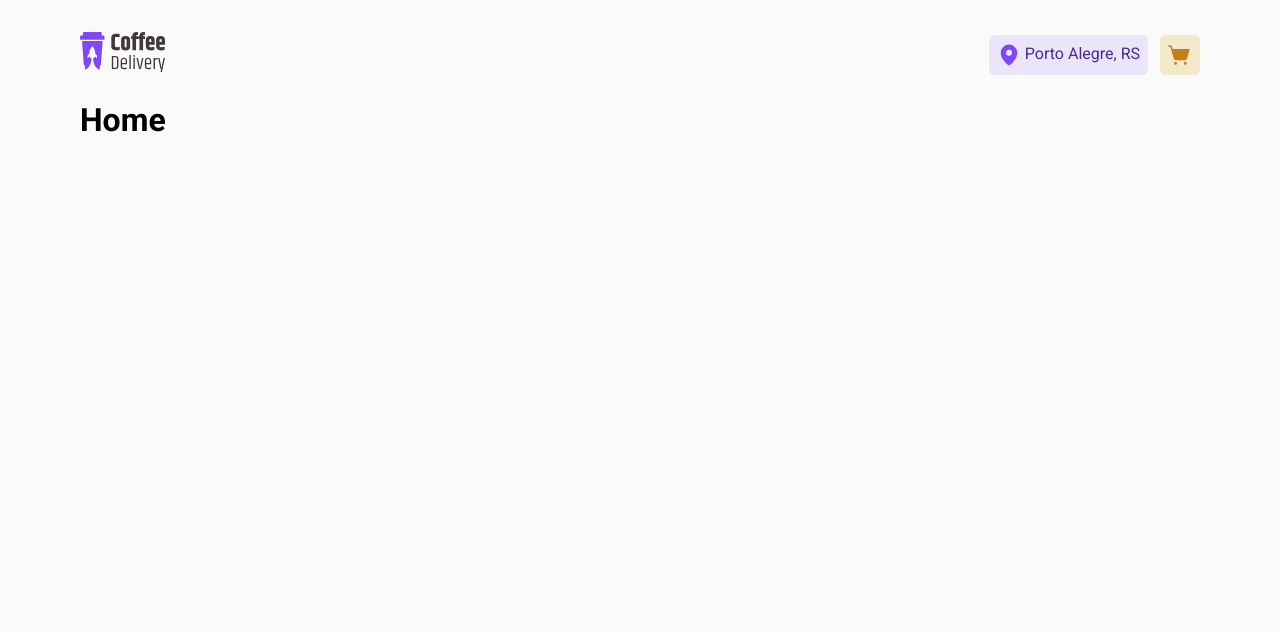
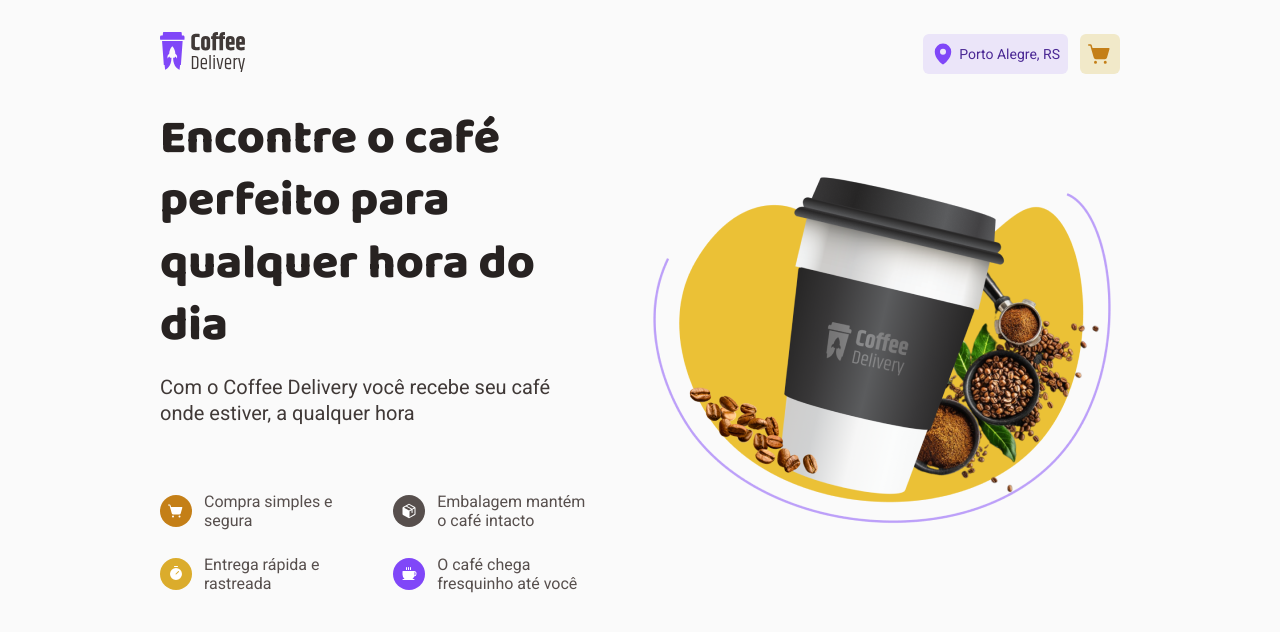
Before and after one commit to lutzzdias/coffee-delivery, a React (Vite) app: page / in a window 1280 px wide. Shown: the top 632 px of the page. Built offline with nearby package versions, Linux system fonts and the light colour scheme.

Commit message:
feat: home intro UI

```diff
--- a/src/components/Header/styles.tsx
+++ b/src/components/Header/styles.tsx
@@ -17,7 +17,9 @@ export const ActionContainer = styled.div`
   align-items: center;
   justify-content: center;
 
-  font: ${(props) => props.theme.textStyles.text.small};
+  font-size: ${(props) => props.theme.fontSizes.text.small};
+  font-weight: ${(props) => props.theme.fontWeights.regular};
+  line-height: 130%;
 
   gap: 0.25rem;
   padding: 0.5rem;
--- a/src/layouts/DefaultLayout/styles.ts
+++ b/src/layouts/DefaultLayout/styles.ts
@@ -5,6 +5,6 @@ export const LayoutContainer = styled.div`
   flex-direction: column;
 
   max-width: 70rem;
-  margin: 0 auto;
-  background: ${(props) => props.theme.background};
+  margin: 0 10rem;
+  background: ${(props) => props.theme.colors.background};
 `
--- /dev/null
+++ b/src/pages/Home/components/Intro/components/FeatureList/index.tsx
@@ -0,0 +1,33 @@
+import { Coffee, Package, ShoppingCartSimple, Timer } from 'phosphor-react'
+import { FeatureListContainer, Icon, ListItem } from './styles'
+
+export function FeatureList() {
+  return (
+    <FeatureListContainer>
+      <ListItem>
+        <Icon color="yellowDark">
+          <ShoppingCartSimple size={16} weight="fill" />
+        </Icon>
+        Compra simples e segura
+      </ListItem>
+      <ListItem>
+        <Icon color="baseText">
+          <Package size={16} weight="fill" />
+        </Icon>
+        Embalagem mantém o café intacto
+      </ListItem>
+      <ListItem>
+        <Icon color="yellow">
+          <Timer size={16} weight="fill" />
+        </Icon>
+        Entrega rápida e rastreada
+      </ListItem>
+      <ListItem>
+        <Icon color="purple">
+          <Coffee size={16} weight="fill" />
+        </Icon>
+        O café chega fresquinho até você
+      </ListItem>
+    </FeatureListContainer>
+  )
+}
--- /dev/null
+++ b/src/pages/Home/components/Intro/components/FeatureList/styles.ts
@@ -0,0 +1,41 @@
+import styled from 'styled-components'
+
+import { lightTheme } from '../../../../../../styles/themes/light'
+
+interface IntroFeatureIconProps {
+  color: keyof typeof lightTheme.colors
+}
+
+export const FeatureListContainer = styled.ul`
+  display: flex;
+  flex-wrap: wrap;
+
+  list-style: none;
+
+  gap: 1.6rem 2.5rem;
+`
+
+export const ListItem = styled.li`
+  display: flex;
+  align-items: center;
+
+  width: calc(50% - 1.3rem);
+  gap: 0.75rem;
+
+  font-size: ${(props) => props.theme.fontSizes.text.medium};
+  font-weight: ${(props) => props.theme.fontWeights.regular};
+
+  color: ${(props) => props.theme.colors.baseText};
+`
+
+export const Icon = styled.span<IntroFeatureIconProps>`
+  display: flex;
+  align-items: center;
+  justify-content: center;
+
+  border-radius: 50%;
+  padding: 0.5rem;
+
+  color: ${(props) => props.theme.colors.white};
+  background: ${(props) => props.theme.colors[props.color]};
+`
--- /dev/null
+++ b/src/pages/Home/components/Intro/index.tsx
@@ -0,0 +1,29 @@
+import introImage from '../../../../assets/intro-image.png'
+import { FeatureList } from './components/FeatureList'
+import {
+  IntroContainer,
+  IntroContent,
+  IntroDescription,
+  IntroInfo,
+  IntroTitle,
+} from './styles'
+
+export function Intro() {
+  return (
+    <IntroContainer>
+      <IntroContent>
+        <IntroInfo>
+          <IntroTitle>
+            Encontre o café perfeito para qualquer hora do dia
+          </IntroTitle>
+          <IntroDescription>
+            Com o Coffee Delivery você recebe seu café onde estiver, a qualquer
+            hora
+          </IntroDescription>
+        </IntroInfo>
+        <FeatureList />
+      </IntroContent>
+      <img src={introImage} alt="" />
+    </IntroContainer>
+  )
+}
--- /dev/null
+++ b/src/pages/Home/components/Intro/styles.ts
@@ -0,0 +1,42 @@
+import styled from 'styled-components'
+
+export const IntroContainer = styled.div`
+  display: flex;
+  align-items: center;
+  justify-content: center;
+
+  gap: 3.5rem;
+`
+
+export const IntroContent = styled.div`
+  display: flex;
+  flex-direction: column;
+  align-items: start;
+  justify-content: start;
+
+  gap: 4.125rem;
+`
+
+export const IntroInfo = styled.div`
+  display: flex;
+  flex-direction: column;
+
+  gap: 1rem;
+`
+
+export const IntroTitle = styled.h1`
+  color: ${(props) => props.theme.colors.baseTitle};
+
+  font-family: 'Baloo 2', sans-serif;
+  font-size: ${(props) => props.theme.fontSizes.title.extraLarge};
+  font-weight: ${(props) => props.theme.fontWeights.extraBold};
+  line-height: 130%;
+`
+
+export const IntroDescription = styled.p`
+  color: ${(props) => props.theme.colors.baseSubtitle};
+
+  font-size: ${(props) => props.theme.fontSizes.text.large};
+  font-weight: ${(props) => props.theme.fontWeights.regular};
+  line-height: 130%;
+`
--- a/src/pages/Home/index.tsx
+++ b/src/pages/Home/index.tsx
@@ -1,7 +1,9 @@
+import { Intro } from './components/Intro'
+
 export function Home() {
   return (
     <>
-      <h1>Home</h1>
+      <Intro />
     </>
   )
 }
--- a/src/styles/global.ts
+++ b/src/styles/global.ts
@@ -13,8 +13,5 @@ export const GlobalStyle = createGlobalStyle`
 
   body, input, textarea, button {
     font-family: 'Roboto', sans-serif;
-    font-weight: 400;
-    font-size: 1rem;
-    line-height: 130%;
   }
 `
--- a/src/styles/themes/light.ts
+++ b/src/styles/themes/light.ts
@@ -22,100 +22,30 @@ export const lightTheme = {
     white: '#FFFFFF',
   },
 
-  textStyles: {
+  fontSizes: {
     title: {
-      extraLarge: {
-        fontSize: '3rem',
-        fontWeight: 800,
-
-        lineHeight: '130%',
-      },
-      large: {
-        fontSize: '2rem',
-        fontWeight: 800,
-
-        lineHeight: '130%',
-      },
-      medium: {
-        fontSize: '1.5rem',
-        fontWeight: 800,
-
-        lineHeight: '130%',
-      },
-      small: {
-        fontSize: '1.25rem',
-        fontWeight: 700,
-
-        lineHeight: '130%',
-      },
-      extraSmall: {
-        fontSize: '1.125rem',
-        fontWeight: 700,
-
-        lineHeight: '130%',
-      },
+      extraSmall: '1.125rem',
+      small: '1.25rem',
+      medium: '1.5rem',
+      large: '2rem',
+      extraLarge: '3rem',
     },
     text: {
-      large: {
-        regular: {
-          fontSize: '1.25rem',
-          fontWeight: 400,
-
-          lineHeight: '130%',
-        },
-        bold: {
-          fontSize: '1.25rem',
-          fontWeight: 700,
-
-          lineHeight: '130%',
-        },
-      },
-      medium: {
-        regular: {
-          fontSize: '1rem',
-          fontWeight: 400,
-
-          lineHeight: '130%',
-        },
-        bold: {
-          fontSize: '1rem',
-          fontWeight: 700,
-
-          lineHeight: '130%',
-        },
-      },
-      small: {
-        fontSize: '0.875rem',
-        fontWeight: 400,
-
-        lineHeight: '130%',
-      },
-      extraSmall: {
-        fontSize: '0.75rem',
-        fontWeight: 700,
-
-        lineHeight: '130%',
-      },
+      extraSmall: '0.75rem',
+      small: '0.875rem',
+      medium: '1rem',
+      large: '1.25rem',
     },
-    tag: {
-      fontSize: '0.625rem',
-      fontWeight: 700,
-
-      lineHeight: '130%',
-    },
+    tag: '0.625rem',
     button: {
-      large: {
-        fontSize: '0.875rem',
-        fontWeight: 700,
-
-        lineHeight: '160%',
-      },
-      medium: {
-        fontSize: '0.75rem',
-        fontWeight: 400,
-
-        lineHeight: '160%',
-      },
+      large: '0.875rem',
+      medium: '0.75rem',
     },
   },
+
+  fontWeights: {
+    regular: 400,
+    bold: 700,
+    extraBold: 800,
+  },
 }
```
Also changed, not shown: src/assets/intro-image.png (added).
